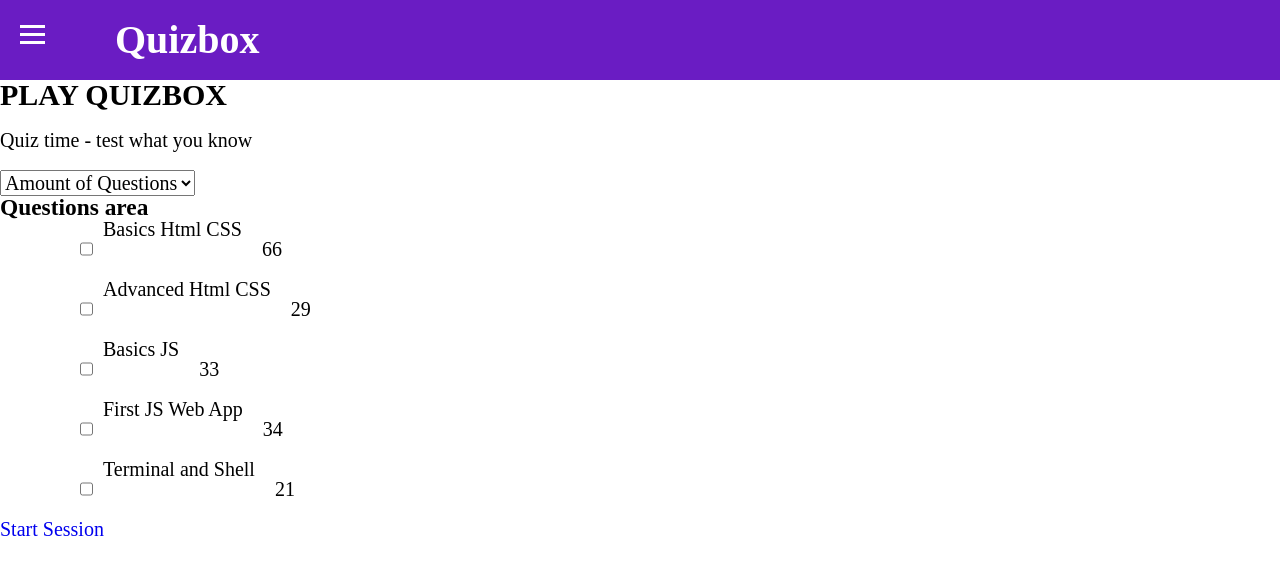
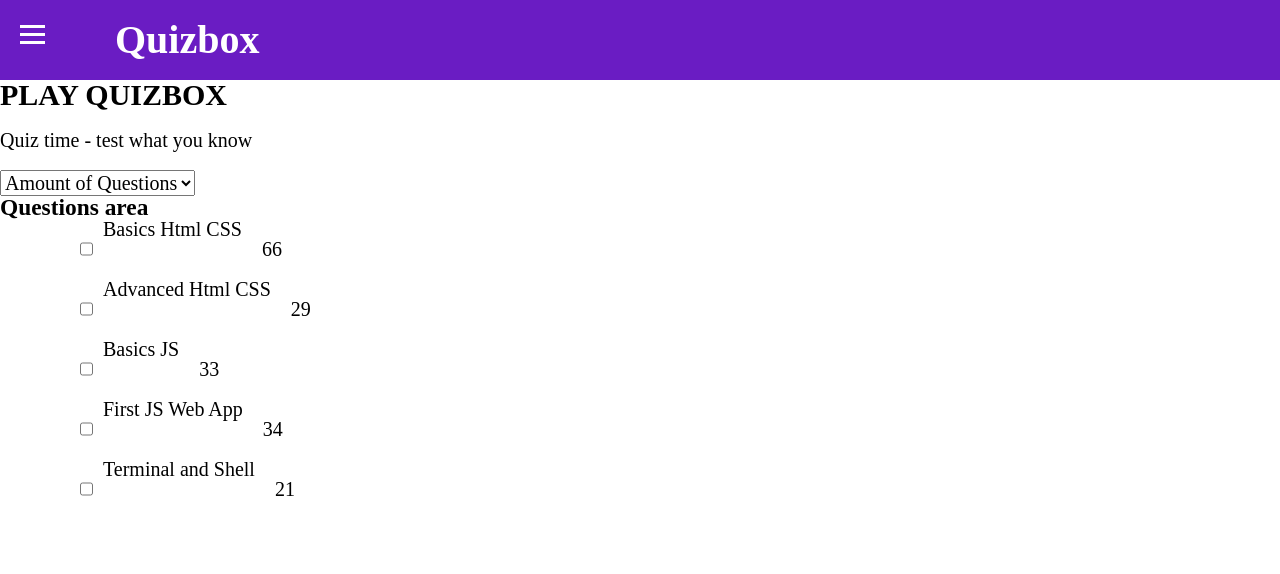
Before and after one commit to lorenzsiebenwurst/final-checkpoint-quizbox, a Vue app in the folder final-checkpoint-quizbox/: page /play-quizbox in a window 1280 px wide. Shown: the top 574 px of the page. Built offline with nearby package versions, Linux system fonts and the light colour scheme.

Commit message:
session start condition

```diff
--- a/final-checkpoint-quizbox/src/views/PlayQuizboxView.vue
+++ b/final-checkpoint-quizbox/src/views/PlayQuizboxView.vue
@@ -19,12 +19,20 @@
       <p>{{ question.amount }}</p>
     </li>
   </ul>
-  <router-link :to="{ name: 'QuizSession', query: currentSelection }"
+  <router-link
+    :to="{ name: 'QuizSession', query: currentSelection }"
+    v-if="
+      this.currentSelection.amount !== 0 &&
+      this.currentSelection.id.length !== 0
+    "
     >Start Session</router-link
   >
 </template>
 
 <script>
+/*<router-link :to="{ name: 'QuizSession', query: currentSelection }"
+    >Start Session</router-link
+  > */
 import questionsObject from "@/data/questions.js";
 export default {
   name: "PlayQuizboxView",
--- a/final-checkpoint-quizbox/src/views/QuizSessionView.vue
+++ b/final-checkpoint-quizbox/src/views/QuizSessionView.vue
@@ -12,11 +12,18 @@
 import questionsObject from "@/data/questions.js";
 export default {
   name: "QuizSessionView",
+  /*mounted() {
+    for (let i = 0; i < this.amountToFullNumber; i++) {
+      this.relevantQuestions.push(this.questionsObject.questions[i]);
+    }
+    console.log(this.relevantQuestions);
+  },*/
   data() {
     return {
       questionsObject,
       sessionAttributes: this.$route.query,
       questionNumber: 0,
+      relevantQuestions: [],
     };
   },
   computed: {
```
